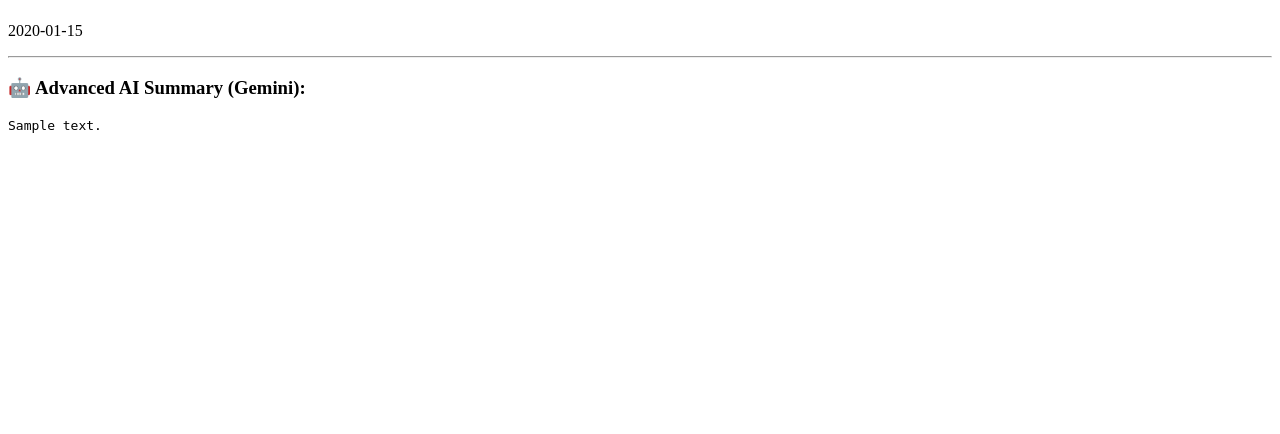
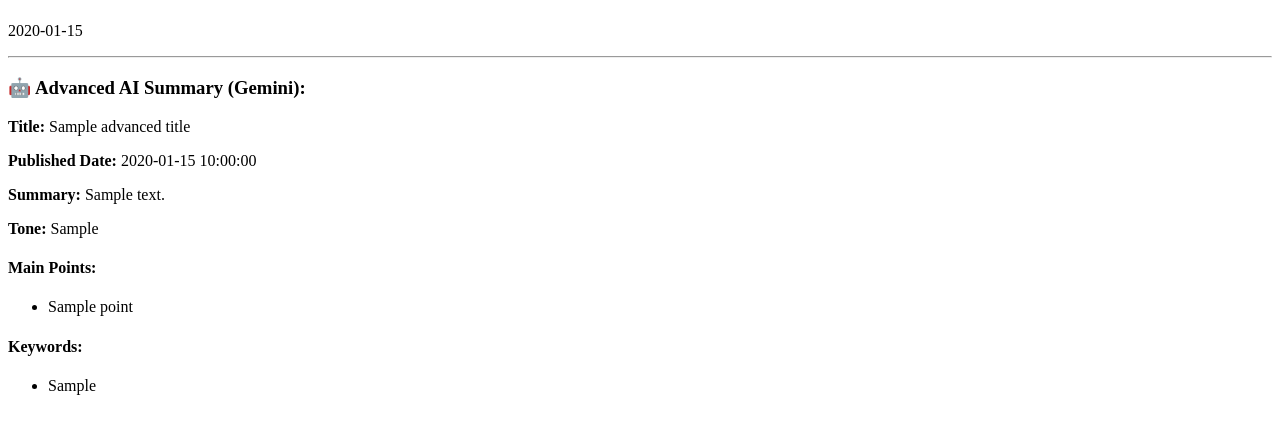
Before and after one commit to MohanraamS15/AI_News_Summariser, a Flask app: template templates/index.html in a window 1280 px wide. Shown: the part 328-762 px from the top of the page. Run offline with Flask 3, Linux system fonts and the light colour scheme; the template is opened without the code that fills it: most values are stand-ins (such as "Sample title", 1, 10 or a date in 2020).

Commit message:
Added JSON parsing for advanced AI summary display

```diff
--- a/app.py
+++ b/app.py
@@ -1,4 +1,6 @@
 import os
+import re
+import json
 from flask import Flask, render_template, request
 import requests
 from newspaper import Article
@@ -13,6 +15,17 @@ genai.configure(api_key=GEMINI_API_KEY)
 
 app = Flask(__name__)
 
+def extract_json_from_text(text):
+    # Try to find JSON object inside text
+    json_match = re.search(r'\{.*\}', text, re.DOTALL)
+    if json_match:
+        json_str = json_match.group()
+        try:
+            return json.loads(json_str)
+        except json.JSONDecodeError:
+            return None
+    return None
+
 @app.route("/", methods=["GET", "POST"])
 def index():
     url = ""
@@ -20,6 +33,10 @@ def index():
     keywords = []
     sentiment = ""
     advanced_summary = ""
+    advanced_title = ""
+    advanced_tone = ""
+    advanced_main_points = []
+    advanced_keywords = []
     pub_date = ""
 
     if request.method == "POST":
@@ -31,7 +48,6 @@ def index():
                 "User-Agent": "Mozilla/5.0 (Windows NT 10.0; Win64; x64)"
             }
             response = requests.get(url, headers=headers)
-
             if response.status_code != 200:
                 raise Exception(f"❌ Failed to fetch article. Status code: {response.status_code}")
 
@@ -48,24 +64,32 @@ def index():
             sentiment = "Positive" if polarity > 0 else "Negative" if polarity < 0 else "Neutral"
 
             if action == "advanced":
-                try:
-                    model = genai.GenerativeModel("models/gemini-1.5-flash")
-                    prompt = f"""
-Summarize the following news article with these points:
-- Title
-- Published Date - find it it might be somewhere in the article (it is just a example for you -Jun 30, 2025 08:54 PM IST ,dont print the same),so after finding it, format it like this: June 30, 2025
-- Summary (4-5 sentences)
-- Tone of the article
-- Main points in bullets
--keywords(most important 5 to 6 keywords)
+                model = genai.GenerativeModel("models/gemini-1.5-flash")
+                prompt = f"""
+Respond only with valid JSON. No explanations or extra text.
+
+The JSON should have these keys:
+- "title" (string)
+- "summary" (string, 4-5 sentences)
+- "tone" (string)
+- "main_points" (array of strings, bullet points)
+- "keywords" (array of strings, 5-6 important ones)
 
 Article:
 {article.text}
 """
-                    response = model.generate_content(prompt)
-                    advanced_summary = response.text.strip()
-                except Exception as e:
-                    advanced_summary = f"Gemini Error: {e}"
+                response = model.generate_content(prompt)
+                response_text = response.text.strip()
+
+                advanced_data = extract_json_from_text(response_text)
+                if not advanced_data:
+                    advanced_summary = "Error: Could not parse advanced summary response."
+                else:
+                    advanced_title = advanced_data.get("title", "")
+                    advanced_summary = advanced_data.get("summary", "")
+                    advanced_tone = advanced_data.get("tone", "")
+                    advanced_main_points = advanced_data.get("main_points", [])
+                    advanced_keywords = advanced_data.get("keywords", [])
 
         except Exception as e:
             if action == "advanced":
@@ -79,8 +103,12 @@ Article:
         summary=summary,
         keywords=keywords,
         sentiment=sentiment,
+        pub_date=pub_date,
         advanced_summary=advanced_summary,
-        pub_date=pub_date
+        advanced_title=advanced_title,
+        advanced_tone=advanced_tone,
+        advanced_main_points=advanced_main_points,
+        advanced_keywords=advanced_keywords
     )
 
 if __name__ == "__main__":
--- a/templates/index.html
+++ b/templates/index.html
@@ -33,7 +33,26 @@
     {% if advanced_summary %}
         <hr>
         <h3>🤖 Advanced AI Summary (Gemini):</h3>
-        <pre style="white-space: pre-wrap;">{{ advanced_summary }}</pre>
+        {% if advanced_title %}
+            <p><strong>Title:</strong> {{ advanced_title }}</p>
+        {% endif %}
+        <p><strong>Published Date:</strong> {{ pub_date }}</p>
+        <p><strong>Summary:</strong> {{ advanced_summary }}</p>
+        <p><strong>Tone:</strong> {{ advanced_tone }}</p>
+
+        <h4>Main Points:</h4>
+        <ul>
+            {% for point in advanced_main_points %}
+                <li>{{ point }}</li>
+            {% endfor %}
+        </ul>
+
+        <h4>Keywords:</h4>
+        <ul>
+            {% for kw in advanced_keywords %}
+                <li>{{ kw }}</li>
+            {% endfor %}
+        </ul>
     {% endif %}
 </body>
 </html>
```
